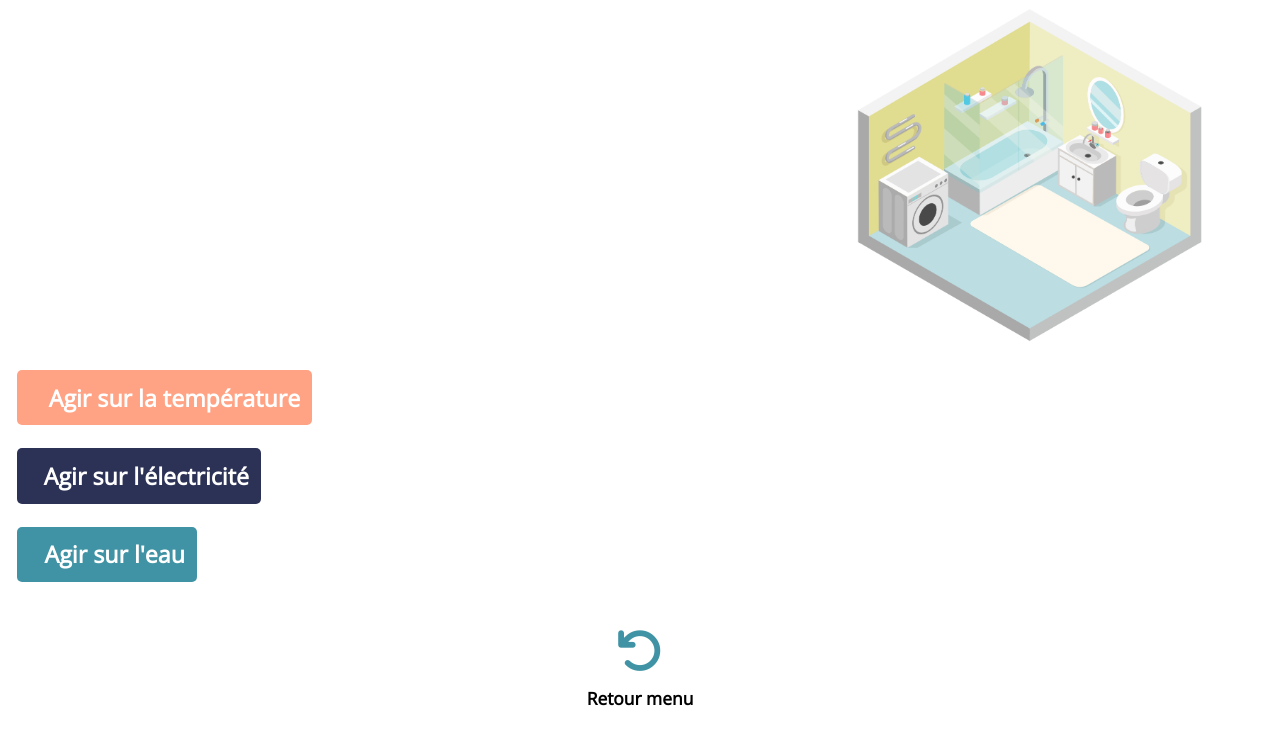
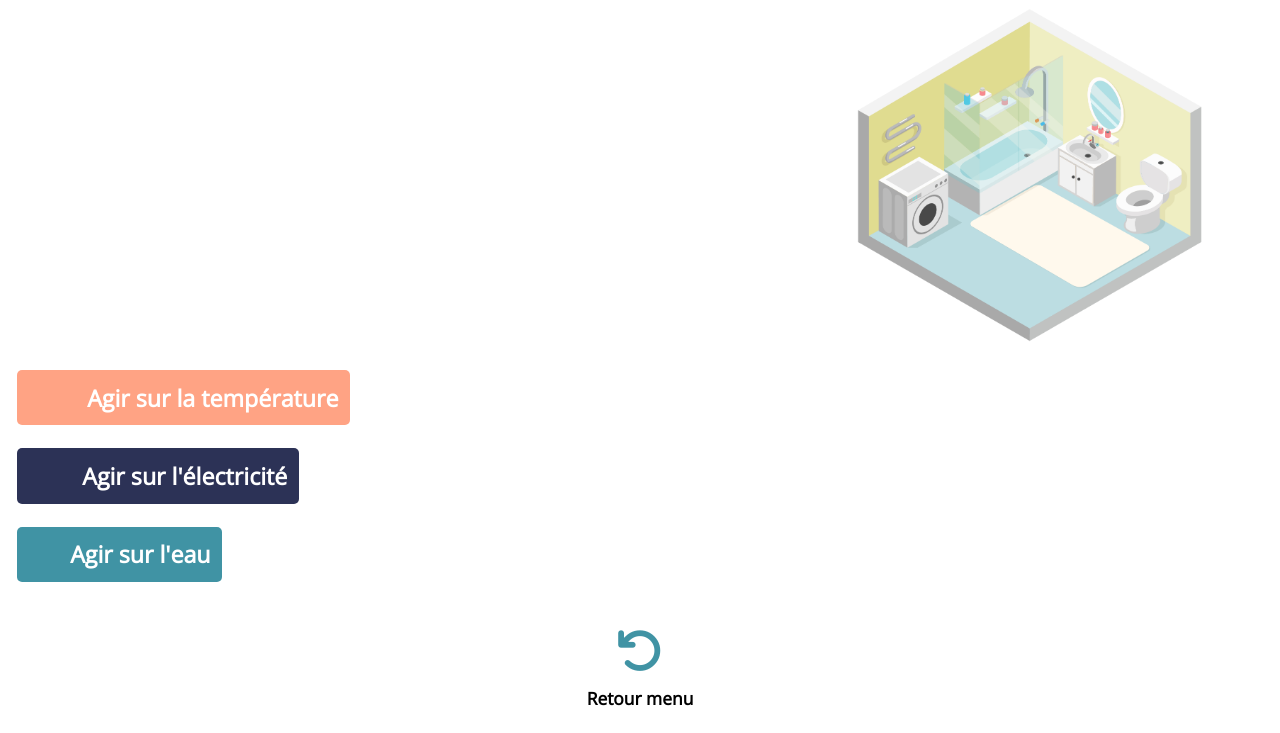
Before and after one commit to osselaer-mickael/faceco, a PHP site: page /PHP/salle_de_bain_agir_sur_la_temperature.php in a window 1280 px wide. Shown: the part 184-917 px from the top of the page. Run offline with PHP 8.4, Linux system fonts and the light colour scheme; some libraries are stand-ins or nearby versions.

Commit message:
responsive 9.0

```diff
--- a/CSS_TABLETTE/chambre_agir_sur_la_temperature_tablette.css
+++ b/CSS_TABLETTE/chambre_agir_sur_la_temperature_tablette.css
@@ -99,7 +99,7 @@
         padding: 1rem;
         margin: 2rem 1.5rem 2rem 1.5rem;
         display: flex;
-        justify-content: center;
+        justify-content: right;
         align-items: center;
     }
 
@@ -120,6 +120,7 @@
 
     #container_principal{
         display: flex;
+        justify-content: right;
     }
 
     #retour {
--- a/CSS_TABLETTE/salle_de_bain_agir_sur_la_temperature_tablette.css
+++ b/CSS_TABLETTE/salle_de_bain_agir_sur_la_temperature_tablette.css
@@ -91,11 +91,10 @@
         color: #ffa384;
     }
 
-    #text_one_elec, #text_two_elec, #text_three_elec{
+    #text_one-elec, #text_two_elec, #text_three_elec{
         margin-left: 1.5rem;
         margin-right: 1.5rem;
         margin-top: 2rem;
-        padding-left: 1rem;
         padding-right: 1rem;
         padding-bottom: 1rem;
         border-bottom: 2px solid black;
@@ -123,7 +122,7 @@
     }
 
     #container_title_temp {
-        width: 23%;
+        width: 26%;
         background-color: #ffa384;
         padding: 1rem;
         margin: 2rem 1.5rem 2rem 1.5rem;
@@ -138,7 +137,7 @@
     }
 
     #container_title_elec{
-        width: 19%;
+        width: 22%;
         background-color: #2c3256;
         padding: 1rem;
         margin: 2rem 1.5rem 2rem 1.5rem;
@@ -157,7 +156,7 @@
     }
 
     #container_title_eau{
-        width: 14%;
+        width: 16%;
         background-color: #4093a4;
         padding: 1rem;
         margin: 2rem 1.5rem 2rem 1.5rem;
```
